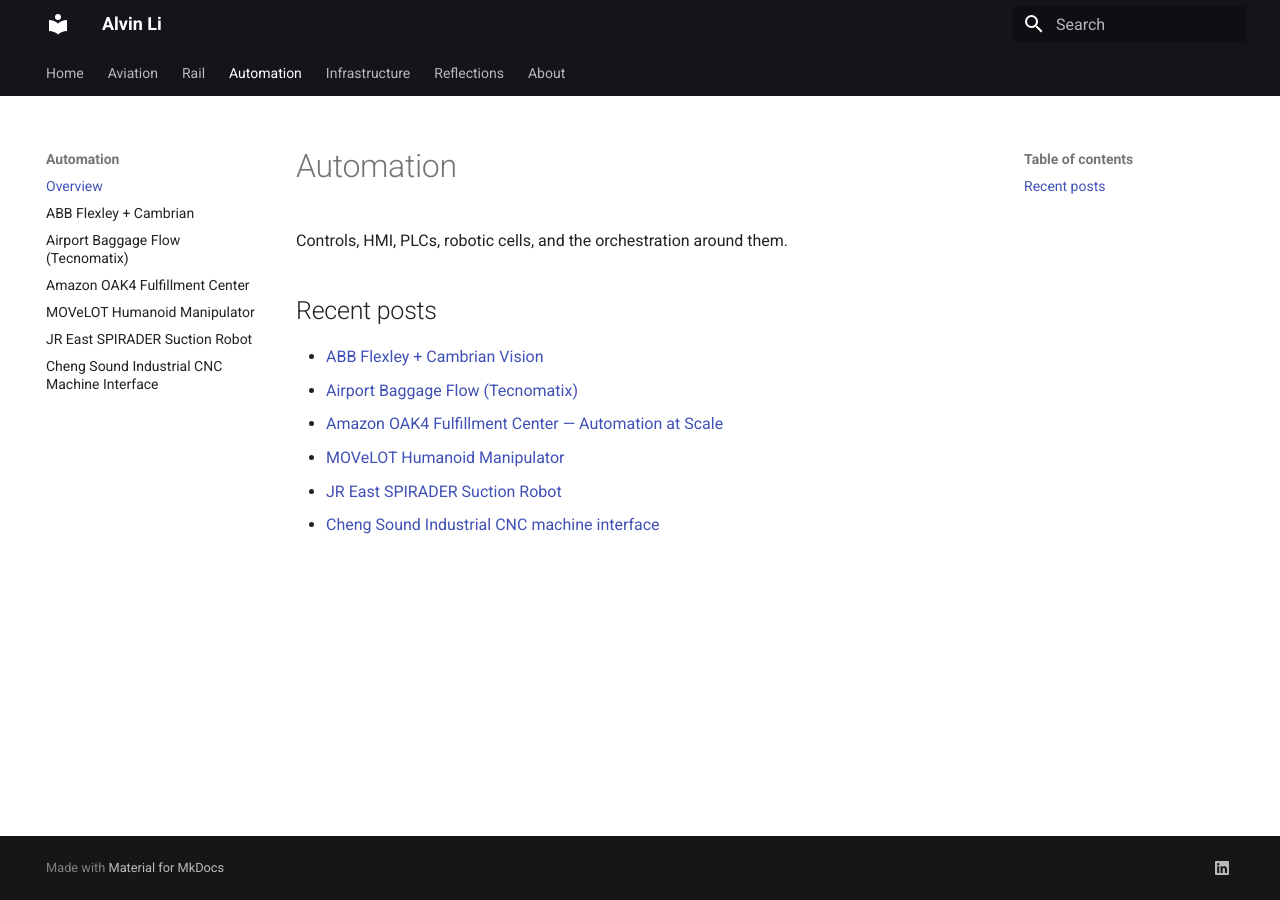
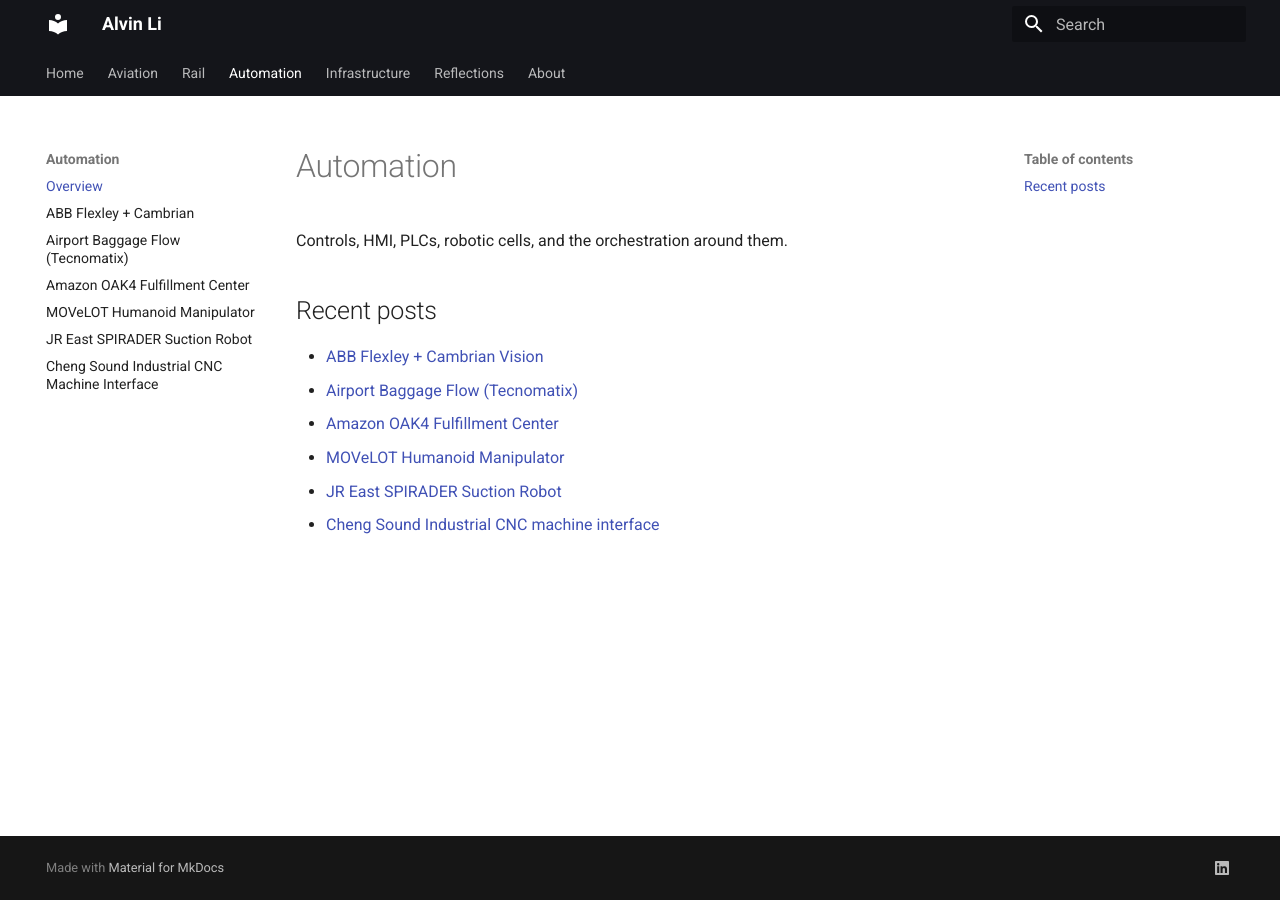
Before and after one commit to alvvvli/alvin-site, an MkDocs documentation site: the page built from docs/automation/index.md, in a window 1280 px wide. Built offline with MkDocs 1.6.1 and Material for MkDocs 9.7.7, drawn with Linux system fonts in a browser that asks for light colours.

Commit message:
Update index.md

```diff
--- a/docs/automation/index.md
+++ b/docs/automation/index.md
@@ -5,7 +5,7 @@
 ## Recent posts
 - [ABB Flexley + Cambrian Vision](abb-flexley-cambrian.md)
 - [Airport Baggage Flow (Tecnomatix)](airport-baggage-tecnomatix.md)
-- [Amazon OAK4 Fulfillment Center — Automation at Scale](oak4.md)
+- [Amazon OAK4 Fulfillment Center](oak4.md)
 - [MOVeLOT Humanoid Manipulator](movelot.md)
 - [JR East SPIRADER Suction Robot](spirader.md)
 - [Cheng Sound Industrial CNC machine interface](chengsound.md)
```
